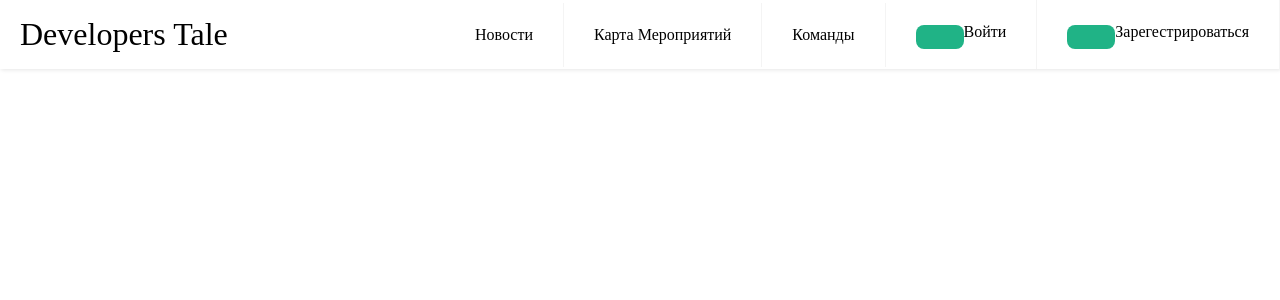
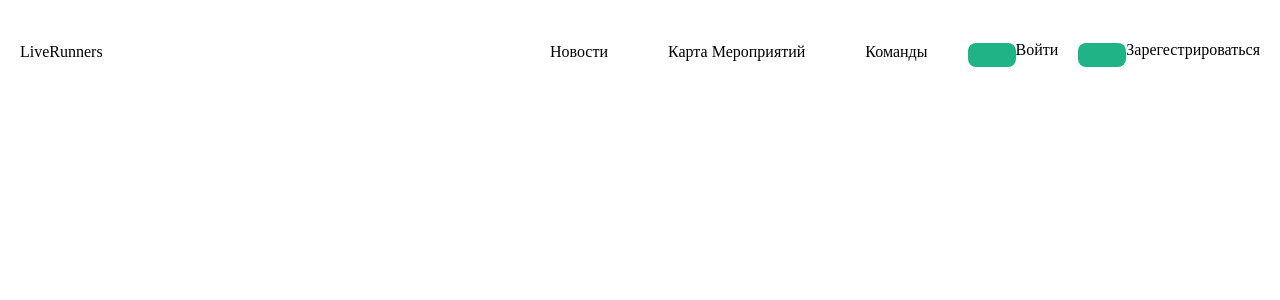
Before and after one commit to seldish-og/Sport-App, a Vue app: page / in a window 1280 px wide. Shown: the top 300 px of the page. Built offline with nearby package versions, Linux system fonts and the light colour scheme.

Commit message:
menu done

```diff
--- a/src/assets/sass/global.sass
+++ b/src/assets/sass/global.sass
@@ -39,6 +39,10 @@ ul[class], ol[class]
 
 /* Элементы a, у которых нет класса, сбрасываем до дефолтных стилей
 
+a
+  text-decoration: none
+  color: #000
+
 a:not([class])
   text-decoration-skip-ink: auto
 
--- a/src/components/layout/LayoutHeader.vue
+++ b/src/components/layout/LayoutHeader.vue
@@ -1,172 +1,142 @@
 <template lang="pug">
 
 header.header
-        a.logo(href="") Developers Tale
-        input#menu-btn.menu-btn(type="checkbox")
-        label.menu-icon(for="menu-btn")
-                span.navicon
-        ul.menu
+    a.logo(href="") LiveRunners
+
+    nav
+        .hamburger(@click="open")
+            .top-bun
+            .meat
+            .bottom-bun
+
+        ul.menu(:style="[isOpen ? openStyle : {}]")
             li
                 a(href="") Новости
             li
                 a(href="") Карта Мероприятий
             li
                 a(href="") Команды
-                li
-                    router-link(to="/login")
+            router-link(to="/login" @click="open")
                 MediumBtn(isActive=false) Войти
-                li
-                    router-link(to="/sign_up")
+            router-link(to="/sign_up" @click="open")
                 MediumBtn() Зарегестрироваться
+
 
 </template>
 
 <script>
+
 export default {
-        name: "LayoutHeader"
+    name: "LayoutHeader",
+    data: function() {
+        return {
+            isOpen:  false,
+            openStyle: {
+                height: "380px"
+            }
+        }
+    },
+    methods: {
+        open() {
+            if (this.isOpen == false) {
+                this.isOpen = true
+            } else {
+                this.isOpen = false
+            }
+        }
+    }
+
 }
 
 </script>
 
-<style scoped>
+<style lang="sass" scoped>
+
+.header
+    display: flex
+    justify-content: space-between
+    align-items: center
+    position: relative
+    z-index: 2
+    padding: 20px
+    background: #fff
 
 
-a {
-    color: #000;
-}
+    .menu
+        display: flex
+        align-items: center
+        gap: 20px
 
-/* header */
+        li
+            padding: 20px
 
-.header {
-    background-color: #fff;
-    box-shadow: 1px 1px 4px 0 rgba(0,0,0,.1);
-    position: fixed;
-    width: 100%;
-    z-index: 3;
-}
+.hamburger
+    display: none
+    align-self: center
+    flex-direction: column
+    justify-content: space-between
+    width: 40px
+    height: 30px
+    cursor: pointer
+    float: right
 
-.header ul {
-    margin: 0;
-    padding: 0;
-    list-style: none;
-    overflow: hidden;
-    background-color: #fff;
-}
+    div
+        align-self: flex-end
+        height: 4px
+        width: 100%
+        background: #20B486
 
-.header li a {
-    display: block;
-    padding: 20px 20px;
-    border-right: 1px solid #f4f4f4;
-    text-decoration: none;
-}
+    .meat
+        width: 75%
+        transition: all 200ms ease-in-out
 
-.header li a:hover,
-.header .menu-btn:hover {
-    background-color: #f4f4f4;
-}
+    .bottom-bun
+        width: 50%
+        transition: all 400ms ease-in-out
 
-.header .logo {
-    display: block;
-    float: left;
-    font-size: 2em;
-    padding: 10px 20px;
-    text-decoration: none;
-}
+    &:hover
+        div
+            width: 100%
 
-/* menu */
+        .top-bun
+            animation: burger-hover 1s infinite ease-in-out alternate
 
-.header .menu {
-    display: flex;
-    align-items: center;
-    clear: both;
-    max-height: 100%;
-    transition: max-height .2s ease-out;
-}
+        .meat
+            animation: burger-hover 1s infinite ease-in-out alternate forwards 200ms
 
-/* menu icon */
-
-.header .menu-icon {
-    cursor: pointer;
-    display: inline-block;
-    float: right;
-    padding: 28px 20px;
-    position: relative;
-    user-select: none;
-}
-
-.header .menu-icon .navicon {
-    background: #333;
-    display: block;
-    height: 2px;
-    position: relative;
-    transition: background .2s ease-out;
-    width: 18px;
-}
-
-.header .menu-icon .navicon:before,
-.header .menu-icon .navicon:after {
-    background: #333;
-    content: '';
-    display: block;
-    height: 100%;
-    position: absolute;
-    transition: all .2s ease-out;
-    width: 100%;
-}
-
-.header .menu-icon .navicon:before {
-    top: 5px;
-}
-
-.header .menu-icon .navicon:after {
-    top: -5px;
-}
-
-/* menu btn */
-
-.header .menu-btn {
-    display: none;
-}
-
-.header .menu-btn:checked ~ .menu {
-    max-height: 0px;
-}
-
-.header .menu-btn:checked ~ .menu-icon .navicon {
-    background: transparent;
-}
-
-.header .menu-btn:checked ~ .menu-icon .navicon:before {
-    transform: rotate(-45deg);
-}
-
-.header .menu-btn:checked ~ .menu-icon .navicon:after {
-    transform: rotate(45deg);
-}
-
-.header .menu-btn:checked ~ .menu-icon:not(.steps) .navicon:before,
-.header .menu-btn:checked ~ .menu-icon:not(.steps) .navicon:after {
-    top: 0;
-}
-
-/* 48em = 768px */
-
-@media (min-width: 1130px) {
-    .header li {
-        float: left;
-    }
-    .header li a {
-        padding: 20px 30px;
-    }
-    .header .menu {
-        clear: none;
-        float: right;
-        max-height: none;
-    }
-    .header .menu-icon {
-        display: none;
-    }
-}
+        .bottom-bun
+            animation: burger-hover 1s infinite ease-in-out alternate forwards 400ms
 
 
+
+//Animation Keyframes
+@keyframes burger-hover
+    0%
+        width: 100%
+    50%
+        width: 50%
+    100%
+        width: 100%
+
+
+@media screen and (max-width: 1000px)
+    .hamburger
+        display: flex !important
+
+    .header
+        align-items: flex-start !important
+        padding: 15px 15px 0 15px
+
+    .menu
+        margin-top: 50px
+        margin-right: -5px
+        height: 0px
+        overflow: hidden
+        gap: 20px !important
+        transition: 0.2s ease
+        > li
+            padding: 15px !important
+        flex-direction: column
+        align-items: flex-end !important
+
 </style>
```
Lines whose indentation alone changed are shown as unchanged.
